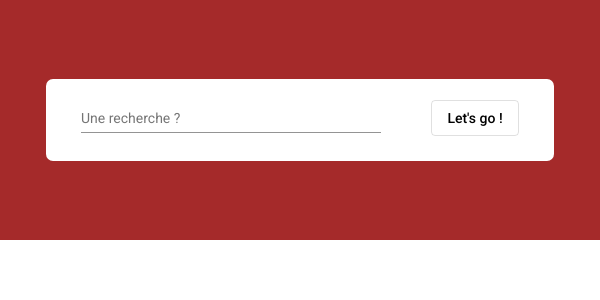
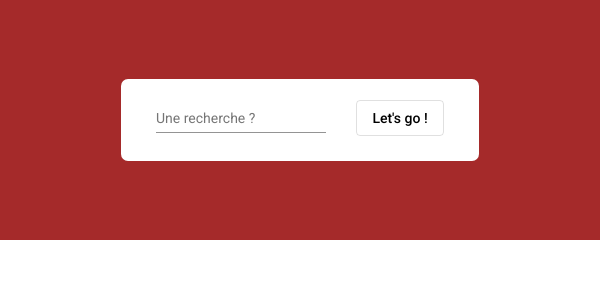
Before and after one commit to RamyEB/epita-exp2-angular-2022, an Angular app: page / in a window 600 px wide. Shown: the top 300 px of the page. Built offline with nearby package versions, Linux system fonts and the light colour scheme.

Commit message:
search bar

```diff
--- a/src/app/app.component.html
+++ b/src/app/app.component.html
@@ -1,2 +1,3 @@
 <app-barre-de-recherche (searchName)="getChildTerm($event)"></app-barre-de-recherche>
 <!-- <app-visualisation></app-visualisation> -->
+<p>{{term}}</p>
--- a/src/app/app.component.ts
+++ b/src/app/app.component.ts
@@ -7,9 +7,10 @@ import { Component } from '@angular/core';
 })
 export class AppComponent {
   title = 'project1';
+  term = ""
 
   getChildTerm(term: string) {
-    console.log(term)
+    this.term = term
   }
 
 }
--- a/src/app/barre-de-recherche/barre-de-recherche.component.css
+++ b/src/app/barre-de-recherche/barre-de-recherche.component.css
@@ -17,20 +17,32 @@
     width: 500px;
 }
 
-@media screen and (min-width: 500px) and (max-width: 800px) {
+#search mat-form-field {
+    margin-right: 50px;
+}
+
+@media screen and (min-width: 600px) and (max-width: 800px) {
     .example-full-width {
         width: 300px;
     }
 }
 
-@media screen and (max-width: 500px) {
+@media screen and (min-width: 450px) and (max-width: 600px) {
+    .example-full-width {
+        width: 170px;
+    }
+    #search mat-form-field {
+        margin-right: 30px;
+    }
+}
+
+@media screen and (max-width: 450px) {
     .example-full-width {
         width: 100px;
     }
-}
-
-#search mat-form-field {
-    margin-right: 50px;
+    #search mat-form-field {
+        margin-right: 30px;
+    }
 }
 
 @media screen and (max-width: 370px) {
```
